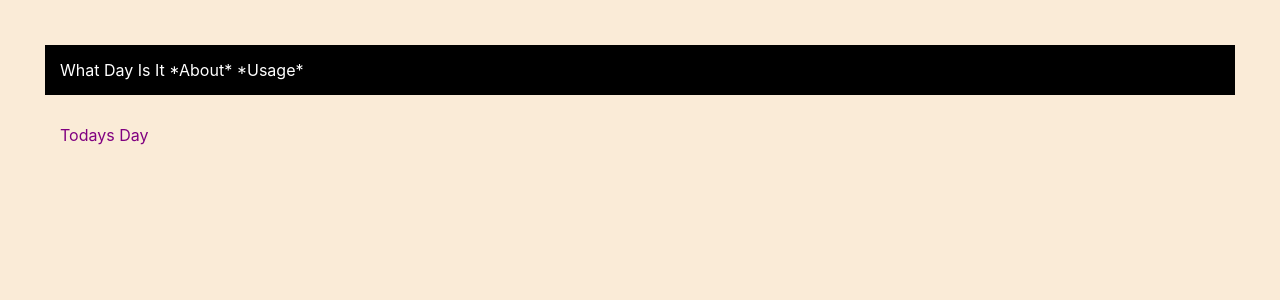
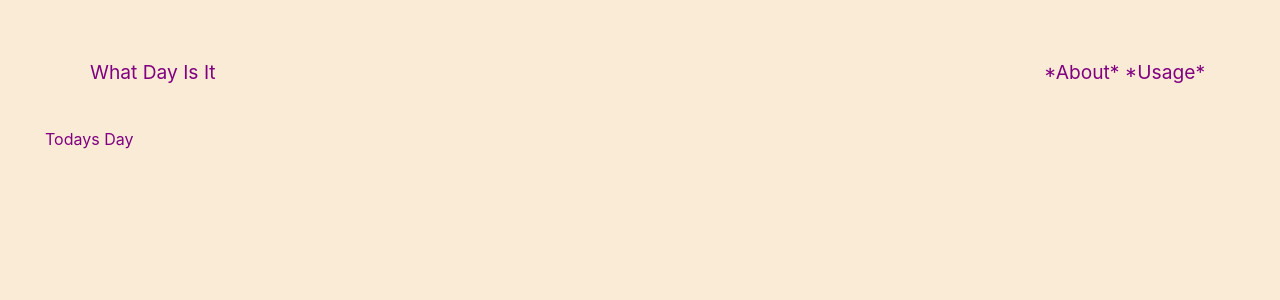
Before and after one commit to SaundersEddie/WhatDayIsIt, a React (Create React App) app in the folder client/: page / in a window 1280 px wide. Shown: the top 300 px of the page. Built offline with nearby package versions, Linux system fonts and the light colour scheme.

Commit message:
Added in react-router-dom for header functionality

```diff
--- a/client/package.json
+++ b/client/package.json
@@ -7,6 +7,7 @@
     "axios": "^0.21.1",
     "react": "^17.0.1",
     "react-dom": "^17.0.1",
+    "react-router-dom": "^5.2.0",
     "react-scripts": "4.0.1"
   },
   "scripts": {
--- a/client/src/App.css
+++ b/client/src/App.css
@@ -1,19 +1,26 @@
 * {
-  margin: 0;
-  padding: 0;
+  margin: 15px;
+  /* padding: 15px; */
   background-color: antiquewhite;
 }
 
-header {
+#header {
+  font-size: larger;
   margin: 15px;
   padding: 15px;
-  color: white;
-  background-color: black;
+  display: flex;
+  justify-content: space-between;
+  align-items: center;
+}
+
+#header .title {
+  margin: 0;
+  padding: 0 1rem;
 }
 
 body {
-  margin: 15px;
-  padding: 15px;
+  /* margin: 15px; */
+  /* padding: 15px; */
   color: purple;
 }
 
--- a/client/src/components/Header/Header.js
+++ b/client/src/components/Header/Header.js
@@ -2,10 +2,10 @@ import React from 'react'
 
 export default function Header () {
     return (
-        <header>
-            What Day Is It
+        <div id="header">
+            <span classname="title">What Day Is It</span>
             *About*
             *Usage*
-        </header>
+        </div>
     )
 }
```
Also changed, not shown: 2 other files (tests, documents, lock files or other folders).
